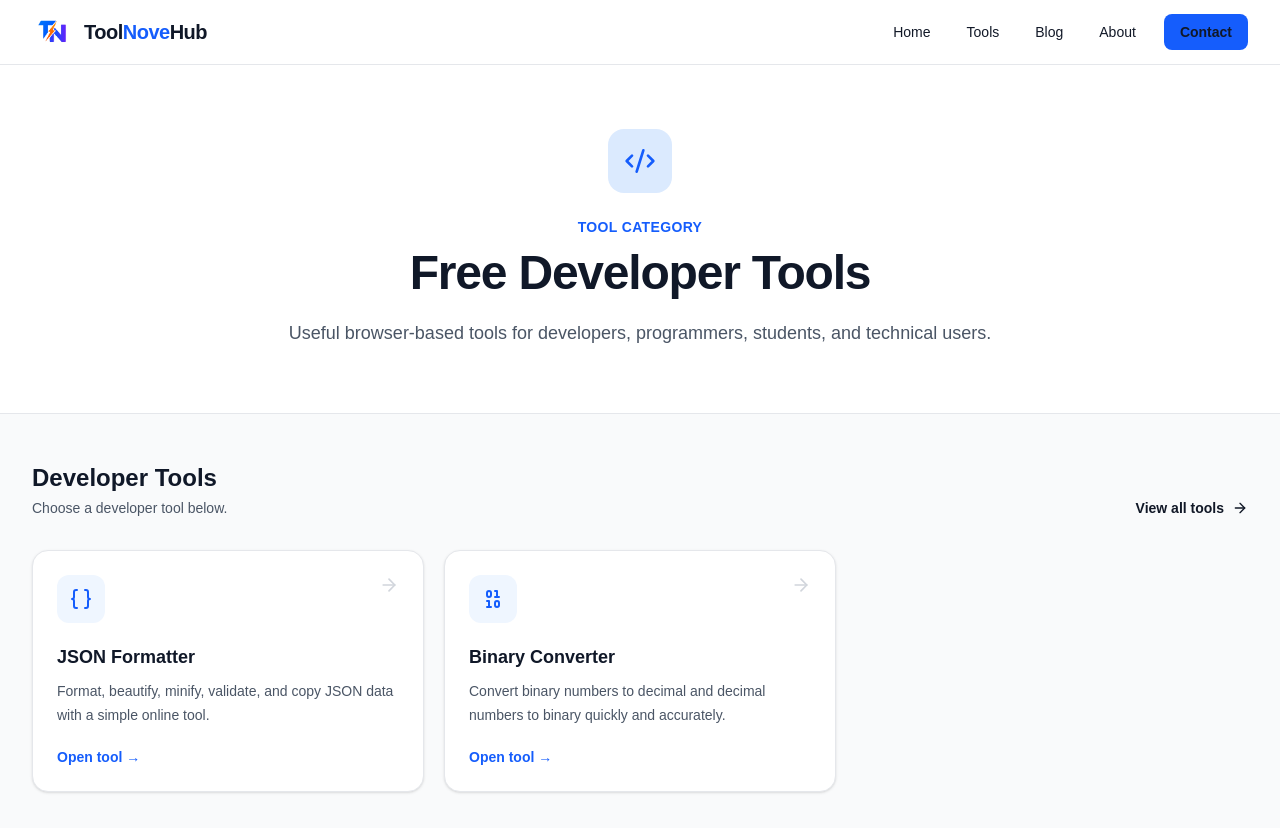
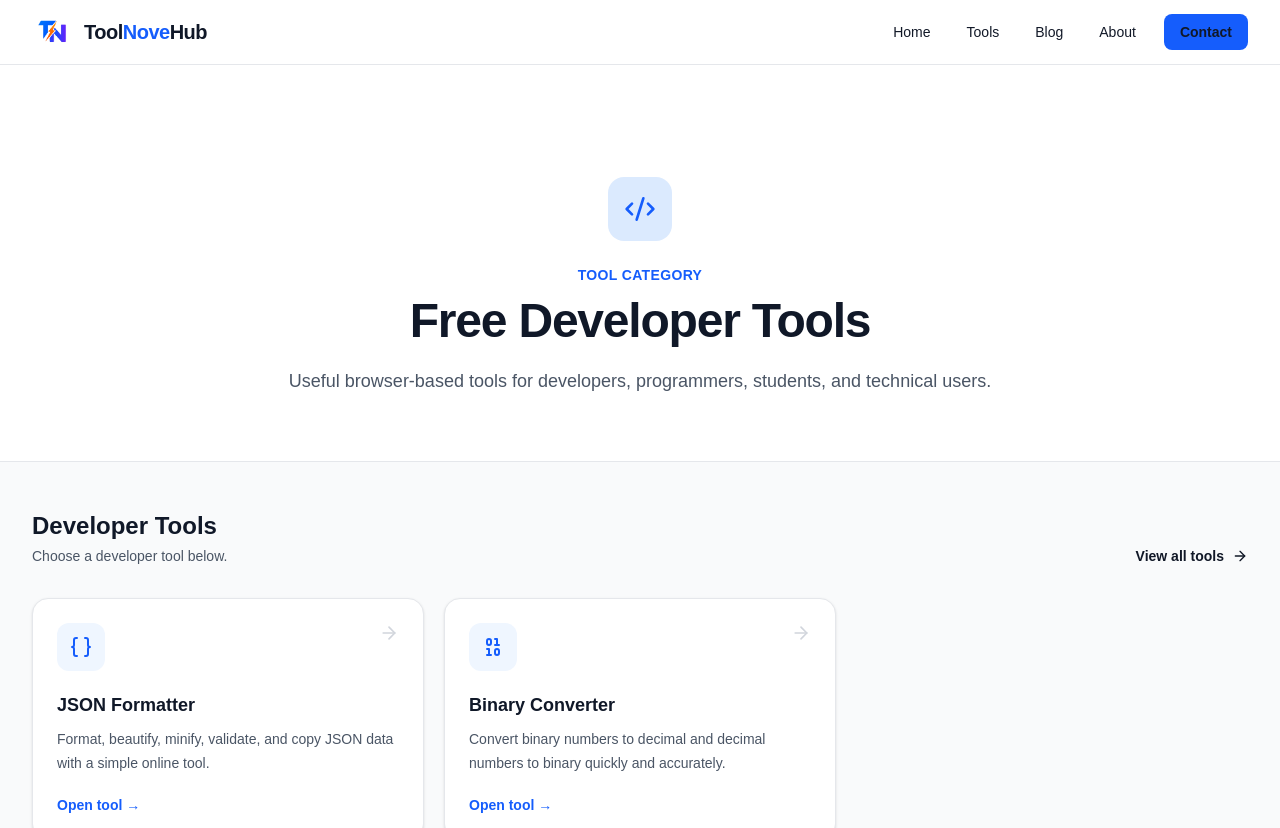
Before and after one commit to sprajeshofficial-wq/ToolNoveHub, a Next.js app: page /tools/developer in a window 1280 px wide. Shown: the top 828 px of the page. Built offline with nearby package versions, Linux system fonts and the light colour scheme.

Commit message:
Fix developer tools header spacing

```diff
--- a/app/tools/developer/page.tsx
+++ b/app/tools/developer/page.tsx
@@ -57,7 +57,7 @@
     <main className="min-h-screen bg-gray-50">
       {/* Hero */}
       <section className="border-b border-gray-200 bg-white">
-        <div className="mx-auto max-w-7xl px-4 py-16 sm:px-6 lg:px-8">
+        <div className="mx-auto max-w-7xl px-4 pt-28 pb-16 sm:px-6 lg:px-8">
           <div className="mx-auto max-w-3xl text-center">
             <div className="mx-auto flex h-16 w-16 items-center justify-center rounded-2xl bg-blue-100 text-blue-600">
               <Code2 size={32} strokeWidth={2} />
```
